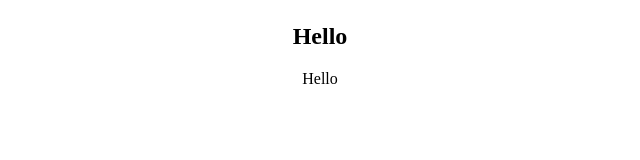
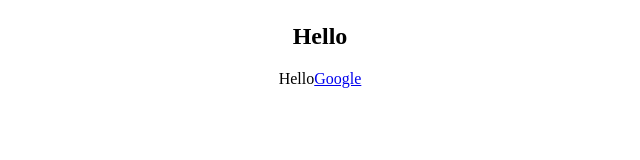
Before and after one commit to Isrealsix/polymorphicReact, a React (Vite) app: page / in a window 1280 px wide. Shown: the part 131-291 px from the top of the page, without its empty margins (320-960 px from the left). Built offline with nearby package versions, Linux system fonts and the light colour scheme.

Commit message:
extended component to receive other relevant props

```diff
--- a/src/App.tsx
+++ b/src/App.tsx
@@ -8,6 +8,7 @@ function App() {
       <Text as="h1">Hello</Text>
       <Text as="h2">Hello</Text>
       <Text>Hello</Text>
+      <Text as='a' href='http://google.com'>Google</Text>
     </div>
   );
 }
--- a/src/components/Text.tsx
+++ b/src/components/Text.tsx
@@ -3,9 +3,13 @@ type IProps<C extends React.ElementType> = {
   children: React.ReactNode;
 } & React.ComponentPropsWithRef<C>;
 
-const Text = <C extends React.ElementType>({ as, children }: IProps<C>) => {
+const Text = <C extends React.ElementType>({
+  as,
+  children,
+  ...restProps
+}: IProps<C>) => {
   const Component = as || "span";
-  return <Component>{children}</Component>;
+  return <Component {...restProps}>{children}</Component>;
 };
 
 export default Text;
```
